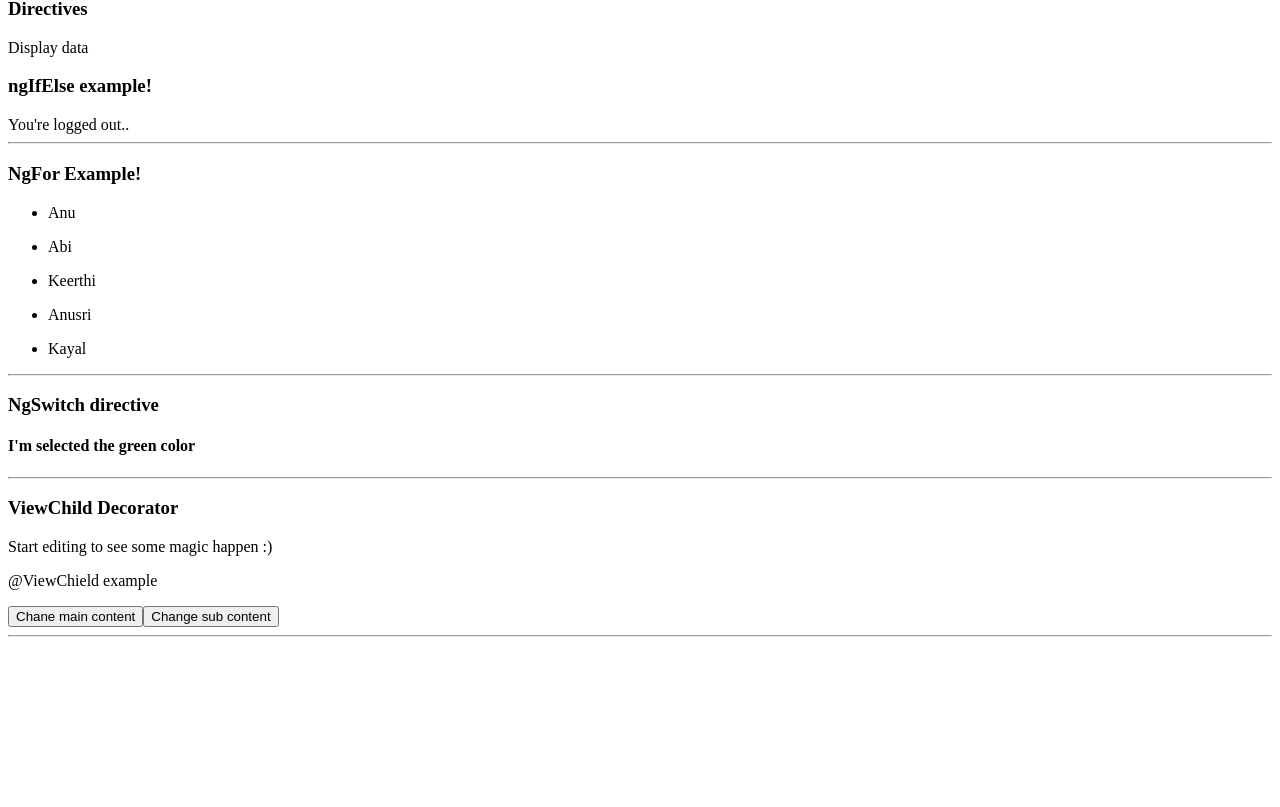
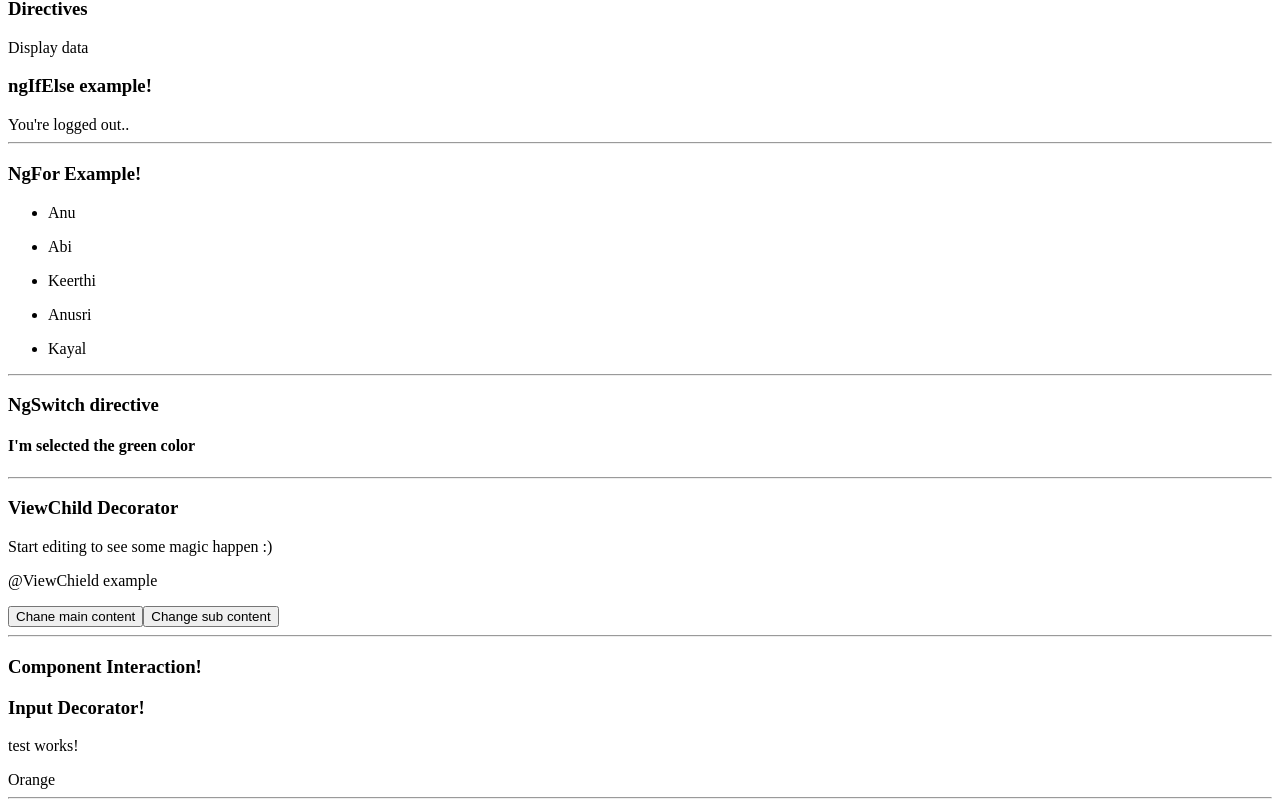
Before and after one commit to kayalsai/AngularTopics, an Angular app: page / in a window 1280 px wide. Shown: the part 720-1527 px from the top of the page. Before the commit the page ends 1365 px from the top, so only its background shows below. Built offline with nearby package versions, Linux system fonts and the light colour scheme.

Commit message:
kayal commit

```diff
--- a/src/app/app.component.html
+++ b/src/app/app.component.html
@@ -53,3 +53,8 @@
 <button (click)="changeMainContent()">Chane main content</button>
 <button (click)="changeSubContent()">Change sub content</button>
 <hr>
+    <h3>Component Interaction!</h3>
+    <h3>Input Decorator!</h3>
+    <app-test [parentData]="names1"></app-test>
+    {{names1}}
+    <hr>
--- a/src/app/app.module.ts
+++ b/src/app/app.module.ts
@@ -4,10 +4,12 @@ import { BrowserModule } from '@angular/platform-browser';
 
 import { AppRoutingModule } from './app-routing.module';
 import { AppComponent } from './app.component';
+import { TestComponent } from './test/test.component';
 
 @NgModule({
   declarations: [
-    AppComponent
+    AppComponent,
+    TestComponent
   ],
   imports: [
     BrowserModule,
--- /dev/null
+++ b/src/app/test/test.component.html
@@ -0,0 +1 @@
+<p>test works!</p>
--- /dev/null
+++ b/src/app/test/test.component.ts
@@ -0,0 +1,16 @@
+import { Component, OnInit,Input } from '@angular/core';
+
+@Component({
+  selector: 'app-test',
+  templateUrl: './test.component.html',
+  styleUrls: ['./test.component.css']
+})
+export class TestComponent implements OnInit {
+  @Input("parentData")  names1:any;
+
+  constructor() { }
+
+  ngOnInit(): void {
+  }
+
+}
```
Also changed, not shown: src/app/test/test.component.css (added), 1 other file (tests, documents, lock files or other folders).
